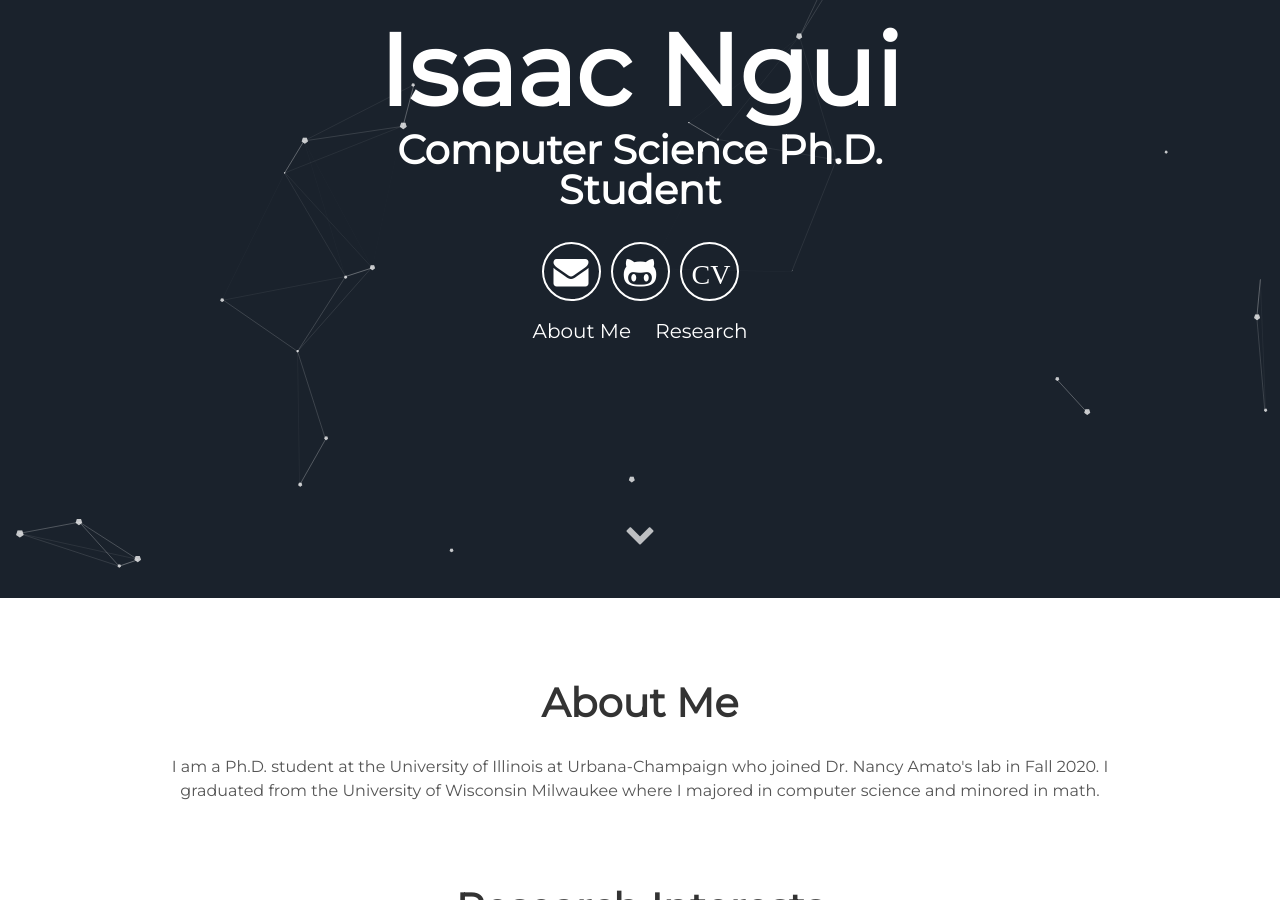
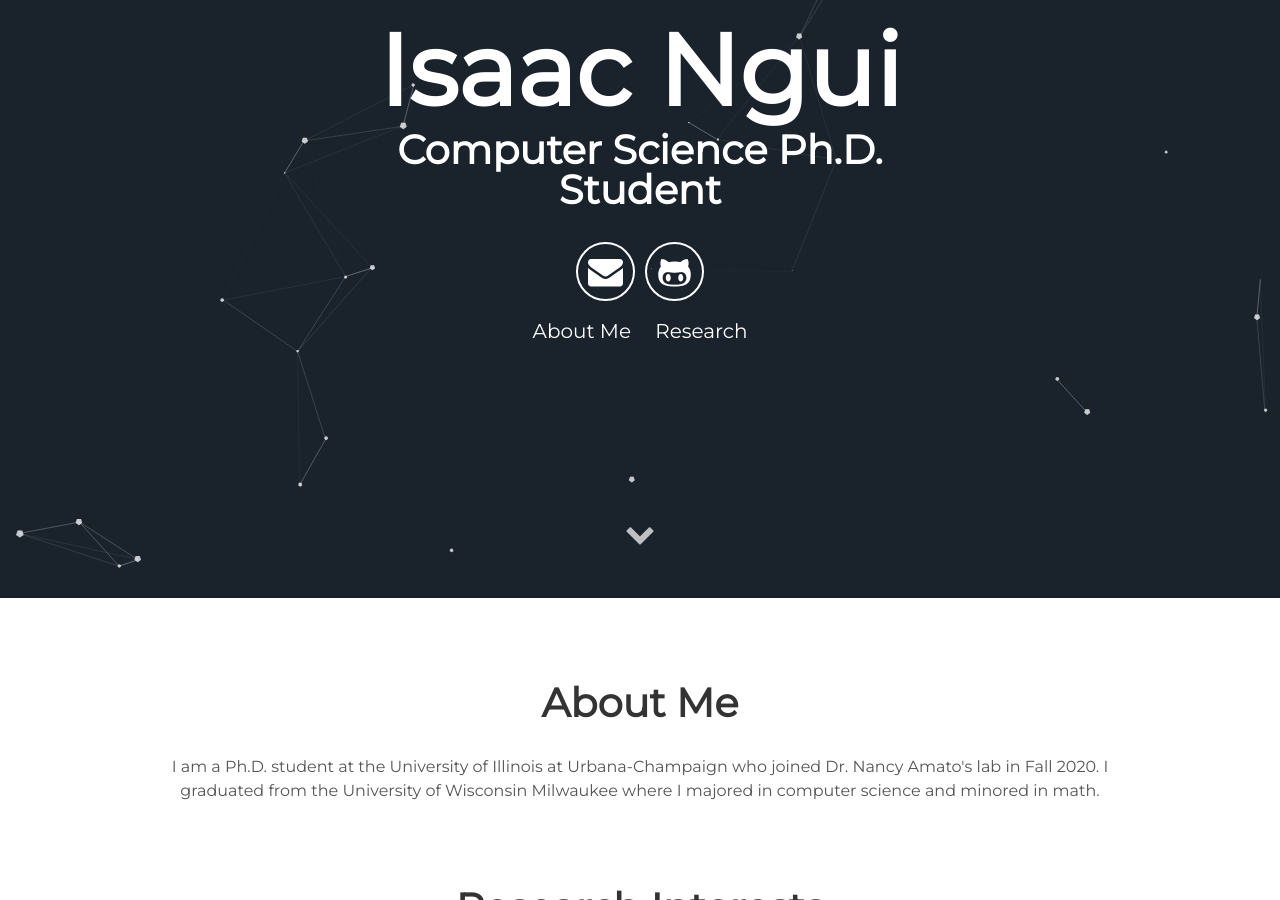
Before and after one commit to imngui/imngui.github.io, a Jekyll site: the page built from index.html, in a window 1280 px wide and 900 px high, scrolled down 302 px. Built offline with Jekyll 4.4.1, drawn with Linux system fonts in a browser that asks for light colours.

Commit message:
Update header.html

```diff
--- a/_includes/header.html
+++ b/_includes/header.html
@@ -7,7 +7,7 @@
       <div class="header-icons">
         <a aria-label="Send email" href="mailto:ingui2@illinois.edu" rel="nofollow"><i class="icon fa fa-envelope"></i></a>
         <a aria-label="My Github" target="_blank" href="https://github.com/imngui"><i class="icon fa fa-github-alt" aria-hidden="true"></i></a>
-        <a aria-label="My CV" target="_blank" href="../assets/files/Ngui_CV.pdf"><i class="icon fa fa-file-alt"><small>CV</small></i></a>
+<!--         <a aria-label="My CV" target="_blank" href="../assets/files/Ngui_CV.pdf"><i class="icon fa fa-file-alt"><small>CV</small></i></a> -->
       </div>
       <div class="header-links">
         <a class="link" href="#about" data-scroll>About Me</a>
```
